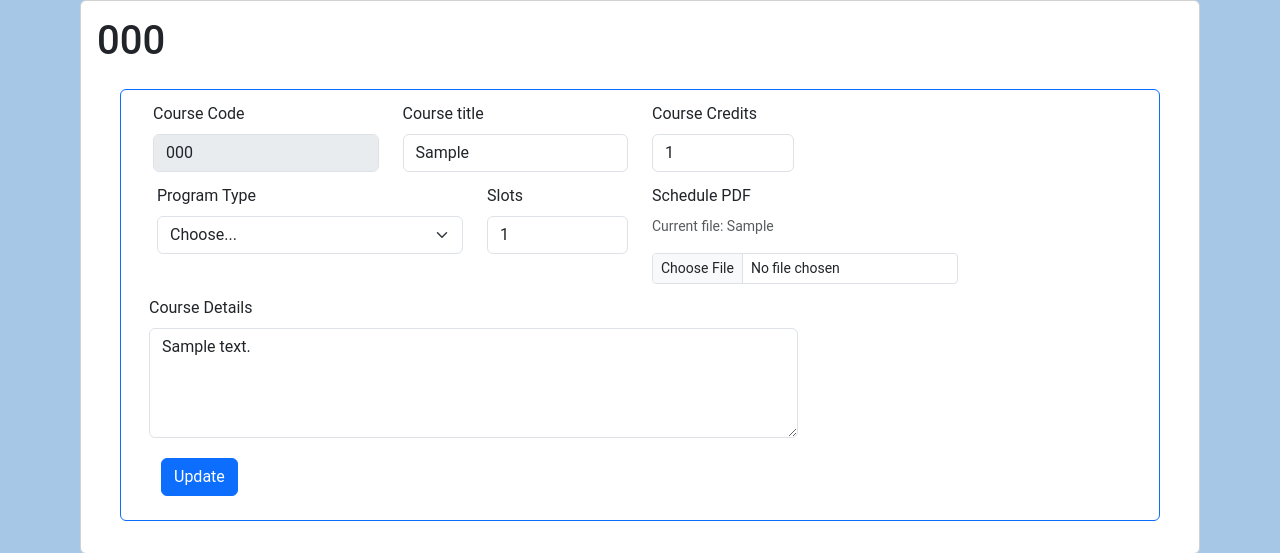
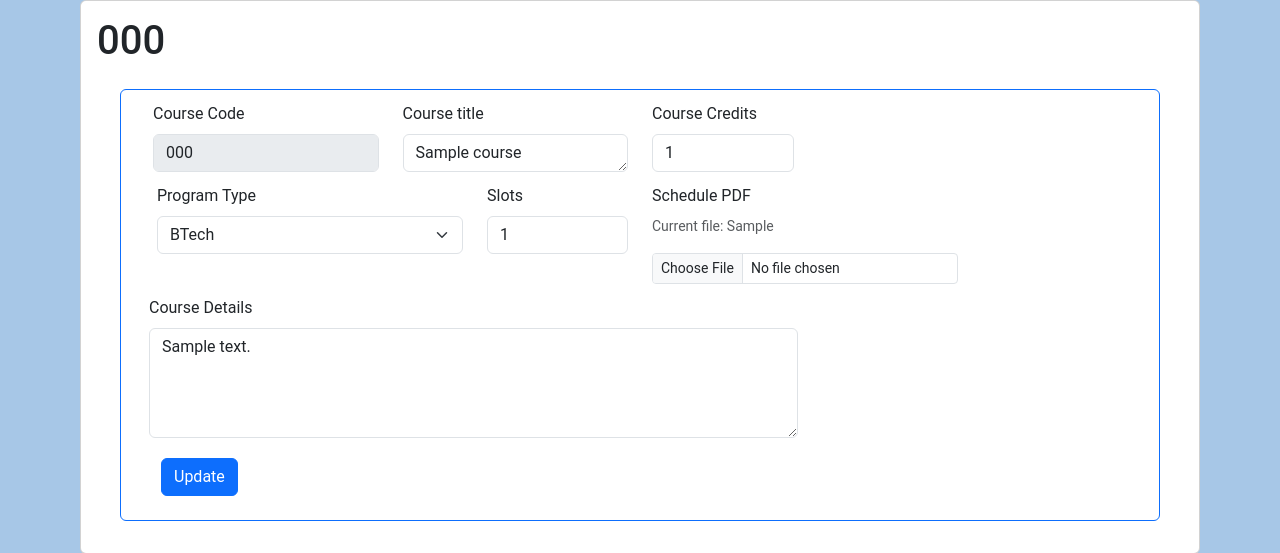
Before and after one commit to anushrevankar24/CourseMate, a Django app: page /edit-course/000 in a window 1280 px wide. Shown: the part 24-577 px from the top of the page. Run offline with Django 5.2, Linux system fonts and the light colour scheme; a user stored in the database is signed in; tables that the repository leaves empty hold one stand-in row (values such as "Sample post"); some libraries are stand-ins or nearby versions.

Commit message:
Resolved bugs in edit course section

```diff
--- a/Dashboard/templates/edit_course.html
+++ b/Dashboard/templates/edit_course.html
@@ -33,7 +33,7 @@
       </div>
       <div class="col-sm-3">
         <label for="title" class="form-label">Course title</label>
-        <input type="text" value={{course.title}} class="form-control" name="title" id="title" required />
+        <textarea class="form-control" name="title" id="tilte" rows="1" required />{{course.title}}</textarea>
       </div>
       <div class="col-sm-2">
         <label for="credits" class="form-label">Course Credits</label>
@@ -44,9 +44,11 @@
         <div class="col-sm-4">
             <label for="program_type" class="form-label">Program Type</label>
             <select name="program_type" value={{course.program_type}} id="program_type" class="form-select" required />
-              <option selected>Choose...</option>
-              <option>BTech</option>
-              <option>MTech</option>
+            <option value="BTech">BTech</option>
+            <option value="MTech">MTech</option>
+            <option value="MBA">MBA</option>
+            <option value="MCA">MCA</option>
+            <option value="PHD">PHD</option>
               </select>
           </div>
       <div class="col-sm-2">
--- a/Dashboard/views.py
+++ b/Dashboard/views.py
@@ -54,8 +54,7 @@
     cart, _ =Cart.objects.get_or_create(user=user)
     cart_items = (
             CartItems.objects
-            .filter(cart=cart)
-            .select_related('course').exclude(course__isnull=True)
+            .filter(cart=cart).exclude(course__isnull=True)
         )
     return cart_items
 
@@ -81,7 +80,6 @@
         CartItems.objects.create(cart=cart,course=course)
         messages.success(request,f"{course.code} course sucessfully added to your cart")
     return redirect('student_dashboard_page')
-
 
 def remove_from_cart(request,code):
     course=courses.objects.get(code=code)
@@ -139,8 +137,8 @@
     e=enrollment.objects.filter(student=student,course=course,status='Requested').update(status='Accepted')
     EMAIL_HOST_USER = config('EMAIL_HOST_USER')
     from_email = f"CourseMate <{EMAIL_HOST_USER}>"
-    # from_email = f"Do not reply to this email (via CRS) <emailnotifications07.noreply@gmail.com>"
-    email_subject = "Course enrollment request Accepted"
+    # from_email = "emailnotifications07.noreply@gmail.com"
+    email_subject ="Course enrollment request Accepted"
     email_body = (
             f"{course.code} course instructor has accepted your enroll request. You have been successfully enrolled in the {course.code} course\n\n\n"
 
@@ -177,7 +175,6 @@
             response['Content-Disposition'] = 'inline; filename=' + os.path.basename(file_path)
             return response
     raise Http404
-
 
 @login_required(login_url='/')
 def student_enrollments_page(request,code):
@@ -234,25 +231,20 @@
 
 def update(request,code):
     if request.method == 'POST':
-       email = request.user.email
        title=request.POST.get('title')
-       department =request.user.department
        details=request.POST.get('details')
-       instructor=request.user.name
        credits=request.POST.get('credits')
        slots=request.POST.get('slots')
        schedule = request.FILES.get('schedule')
        program_type=request.POST.get('program_type')
        if schedule :
             courses.objects.filter(code=code).update(schedule=schedule)
-       courses.objects.filter(code=code).update(email=email,
+       courses.objects.filter(code=code).update(
                       code=code,
                       title=title,
-                      instructor=instructor,
                       credits=credits,
                       slots=slots,
                       program_type=program_type,
-                      department=department,
                       details=details)
        messages.success(request,"Course details updated Successfully !!! ")
        return redirect('edit_course',code)
--- a/Login_and_SignUp/views.py
+++ b/Login_and_SignUp/views.py
@@ -55,7 +55,6 @@
         name=request.POST.get('name')
         id=request.POST.get('id')
         email=request.POST.get('email')
-
         department= request.POST.get('department')
         password=request.POST.get('password')
         confirm_password=request.POST.get('confirm_password')
@@ -92,7 +91,8 @@
             return redirect('student_dashboard_page')
         else :
             messages.error(request,"Credentials did not match")
-            return redirect('student_login_page')
+            return render(request, 'student_login.html')
+            # return redirect('student_login_page')
     return render(request, 'student_login.html')
 
 def faculty_login_page(request):
```
Also changed, not shown: 1 other file.
